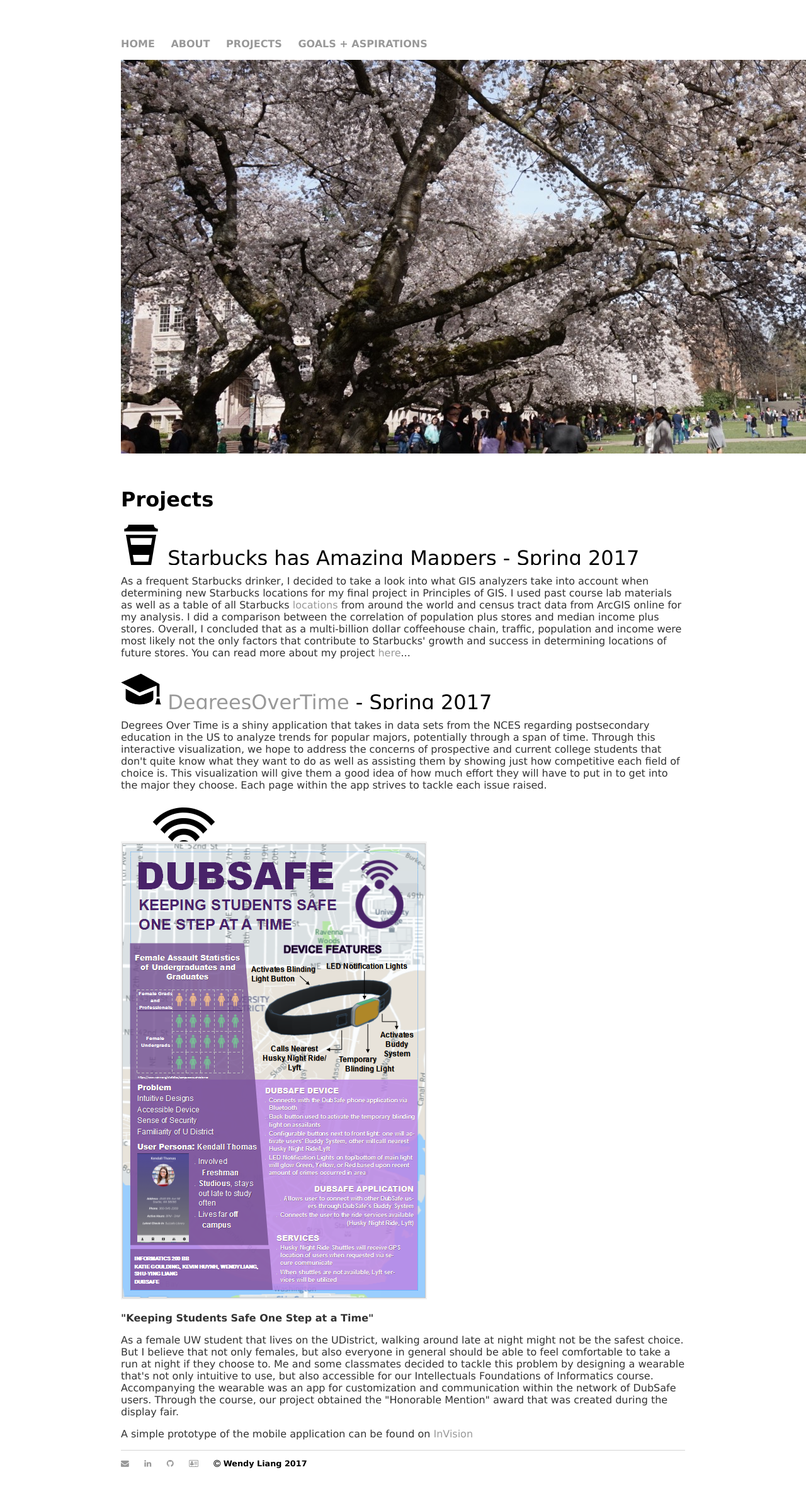
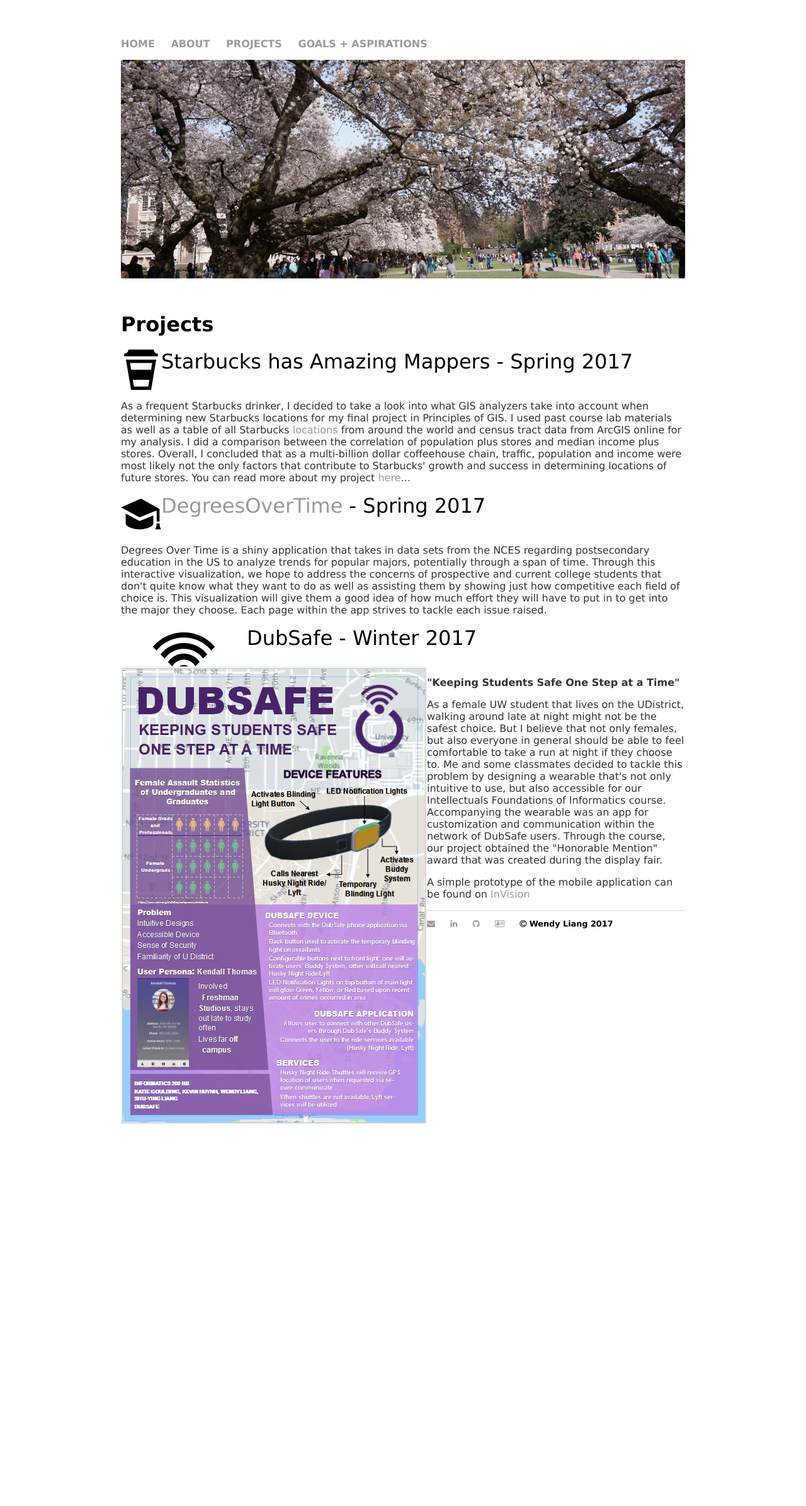
Before and after one commit to wliang25/wliang25.github.io, a Jekyll site: the page built from proj/index.html, in a window 1280 px wide. Shown: the whole page at 63% size. Built offline with Jekyll 4.4.1, drawn with Linux system fonts in a browser that asks for light colours; after the commit the page ends 1785 px from its top, so only the background shows below that.

Commit message:
Styling edits

```diff
--- a/css/main.css
+++ b/css/main.css
@@ -9,7 +9,7 @@
     width: 100%
 }
 
-img.banner {
+.banner img{
     width: 100%;
 }
 
@@ -59,8 +59,7 @@
     overflow: hidden;
 }
 
-img.header {
-    float: left;
+.header img{
     margin: 0 auto;
     height: 64px
     width: 64px;
@@ -71,8 +70,7 @@
     margin-top: 10px;
 }
 
-img.section {
-    display: inline;
+.section img{
     float: left;
 }
 
--- a/proj/index.html
+++ b/proj/index.html
@@ -6,7 +6,8 @@
 	<h1>Projects</h1>
 	<div class="section">
 		<div class="header">
-			<img src="/images/coffee.png" alt="coffee"> Starbucks has Amazing Mappers - Spring 2017
+			<div class="header-img"><img src="/images/coffee.png" alt="coffee"></div>
+			Starbucks has Amazing Mappers - Spring 2017
 		</div>
 
 		<p>As a frequent Starbucks drinker, I decided to take a look into what GIS analyzers take into account when determining new Starbucks locations for my final project in Principles of GIS. I used past course lab materials as well as a table of all Starbucks <a href="https://opendata.socrata.com/Business/All-Starbucks-Locations-in-the-World/xy4y-c4mk/data">locations</a> from around the world and census tract data from ArcGIS online for my analysis. I did a comparison between the correlation of population plus stores and median income plus stores. Overall, I concluded that as a multi-billion dollar coffeehouse chain, traffic, population and income were most likely not the only factors that contribute to Starbucks' growth and success in determining locations of future stores. You can read more about my project <a href="https://drive.google.com/file/d/0B9vBYjcC9x1YbktHMXdCbWVGdXc/view?usp=sharing">here</a>...</p>
@@ -15,14 +16,16 @@
 
 	<div class="section">
 		<div class="header">
-			<img src="/images/grad.png" alt="cap"> <a href="https://wliang25.shinyapps.io/DegreesOverTime/">DegreesOverTime</a> - Spring 2017
+			<div class="header-img"><img src="/images/grad.png" alt="grad"></div>
+			<a href="https://wliang25.shinyapps.io/DegreesOverTime/">DegreesOverTime</a> - Spring 2017
 		</div>
 
 		<p>Degrees Over Time is a shiny application that takes in data sets from the NCES regarding postsecondary education in the US to analyze trends for popular majors, potentially through a span of time. Through this interactive visualization, we hope to address the concerns of prospective and current college students that don't quite know what they want to do as well as assisting them by showing just how competitive each field of choice is. This visualization will give them a good idea of how much effort they will have to put in to get into the major they choose. Each page within the app strives to tackle each issue raised.</p>
 	</div>
 	<div class="section">
 		<div class="header">
-			<img src="/images/dubsafe.png" alt="dubsafe"> DubSafe - Winter 2017
+			<div class="header-img"><img src="/images/dubsafe.png" alt="dubsafe"></div>
+			DubSafe - Winter 2017
 		</div>
 
 		<img src="/images/poster.PNG" alt="dubsafe poster">
```
Also changed, not shown: dreams/index.html (+2 -5 lines).
